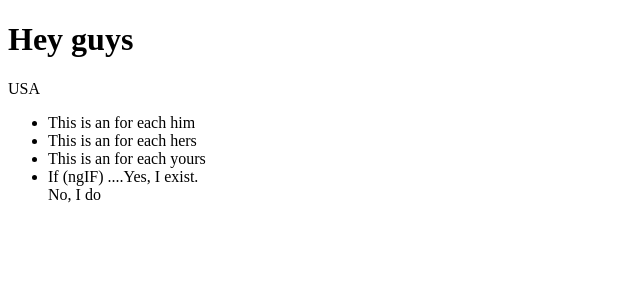
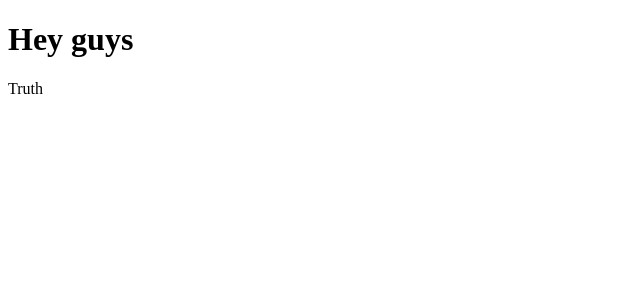
Before and after one commit to JohannaGomez/angular-projects, an Angular app: page / in a window 1280 px wide. Shown: the top 300 px of the page, without its empty margins (0-640 px from the left). Built offline with nearby package versions, Linux system fonts and the light colour scheme.

Commit message:
templates if then else

```diff
--- a/src/app/app.component.ts
+++ b/src/app/app.component.ts
@@ -4,23 +4,12 @@ import { Component } from '@angular/core';
   selector: 'app-root',
   template: `
     <h1>Hey guys</h1>
-    <p>{{myObject.location}}</p>
-    <ul>
-      <li *ngFor="let arr of myArr">This is an for each {{arr}}</li>
-      <li *ngIf="myArr">If (ngIF) ....Yes, I exist.</li>
-      <li *ngIf="myArr2; else otherTmpl">Testing else.</li>
-    </ul>
-    <ng-template #otherTmpl>No, I do</ng-template>
+    <div><li *ngIf="myArr; then tmpl1 else tmpl2"></li></div>
+    <ng-template #tmpl1>Truth</ng-template>
+    <ng-template #tmpl2>False</ng-template>
   `,
   styleUrls: ['./app.component.css']
 })
 export class AppComponent {
-  title = 'my angular app';
-  myObject = {
-    gender: 'female',
-    age: 38,
-    location: 'USA'
-  };
-  myArr = ['him', 'hers', 'yours'];
-  myArr2 = false;
+  myArr = true;
 }
```
